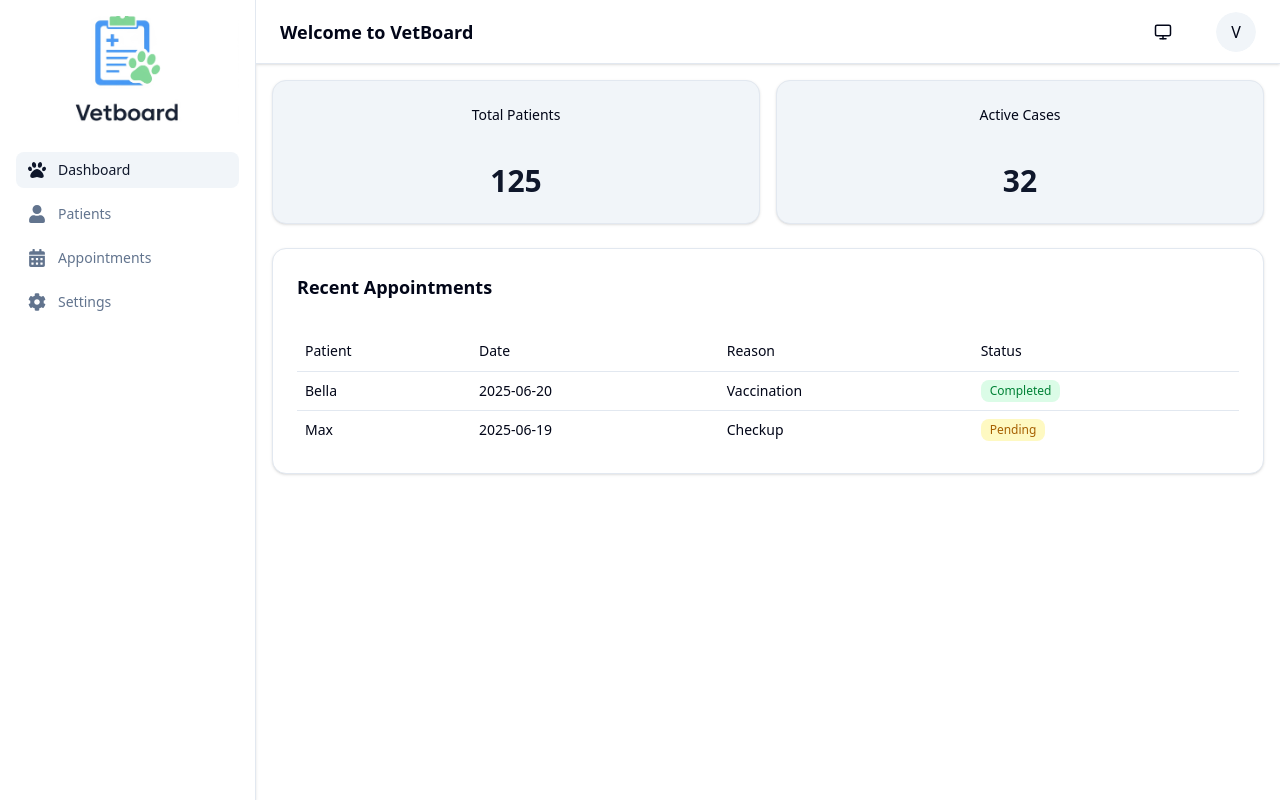
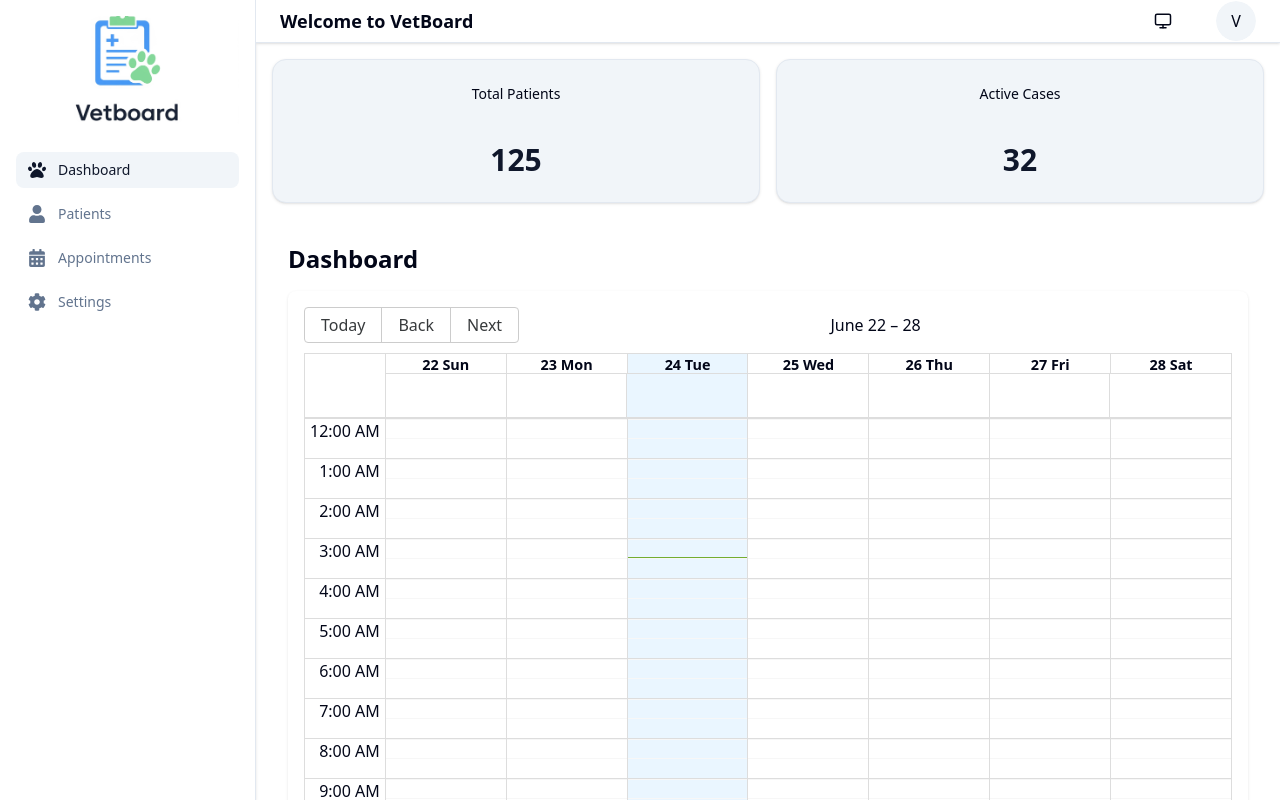
Before and after one commit to mdnakibul/vetboard, a React (Vite) app: page / in a window 1280 px wide. Built offline with nearby package versions, Linux system fonts and the light colour scheme.

Commit message:
ADD: integrate DashboardCalendar component into the Dashboard page

```diff
--- a/src/pages/Dashboard.tsx
+++ b/src/pages/Dashboard.tsx
@@ -14,6 +14,7 @@ import {
 } from "@/components/ui/table"
 import { StatusBadge } from "@/components/StatusBadge"
 import { useState } from "react"
+import { DashboardCalendar } from "@/components/dashboard/DashboardCalendar"
 
 const mockAppointments: Appointment[] = [
     {
@@ -62,6 +63,11 @@ export default function Dashboard() {
                 </Card>
             </div>
 
+            <div className="p-4">
+                <h2 className="text-2xl font-semibold mb-4">Dashboard</h2>
+                <DashboardCalendar />
+            </div>
+
             {/* Recent Appointments */}
             <Card>
                 <CardHeader>
```
